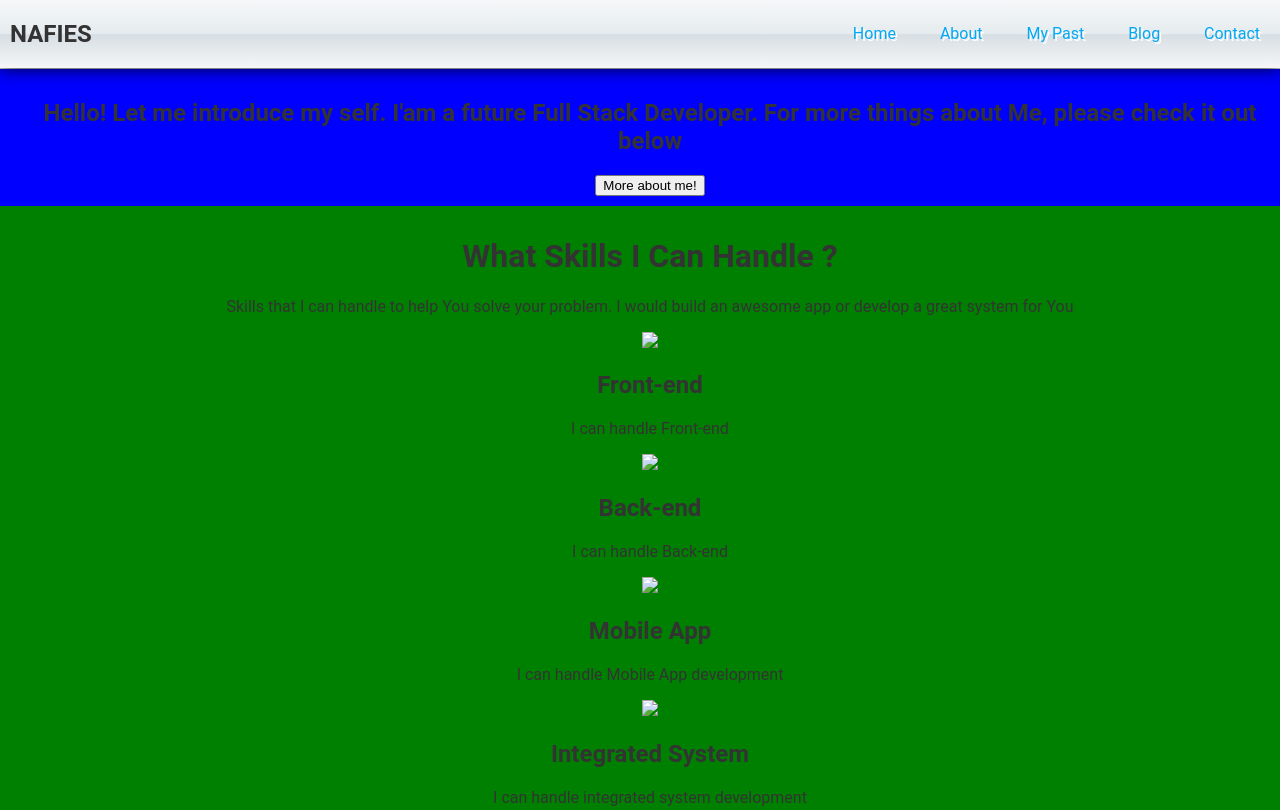
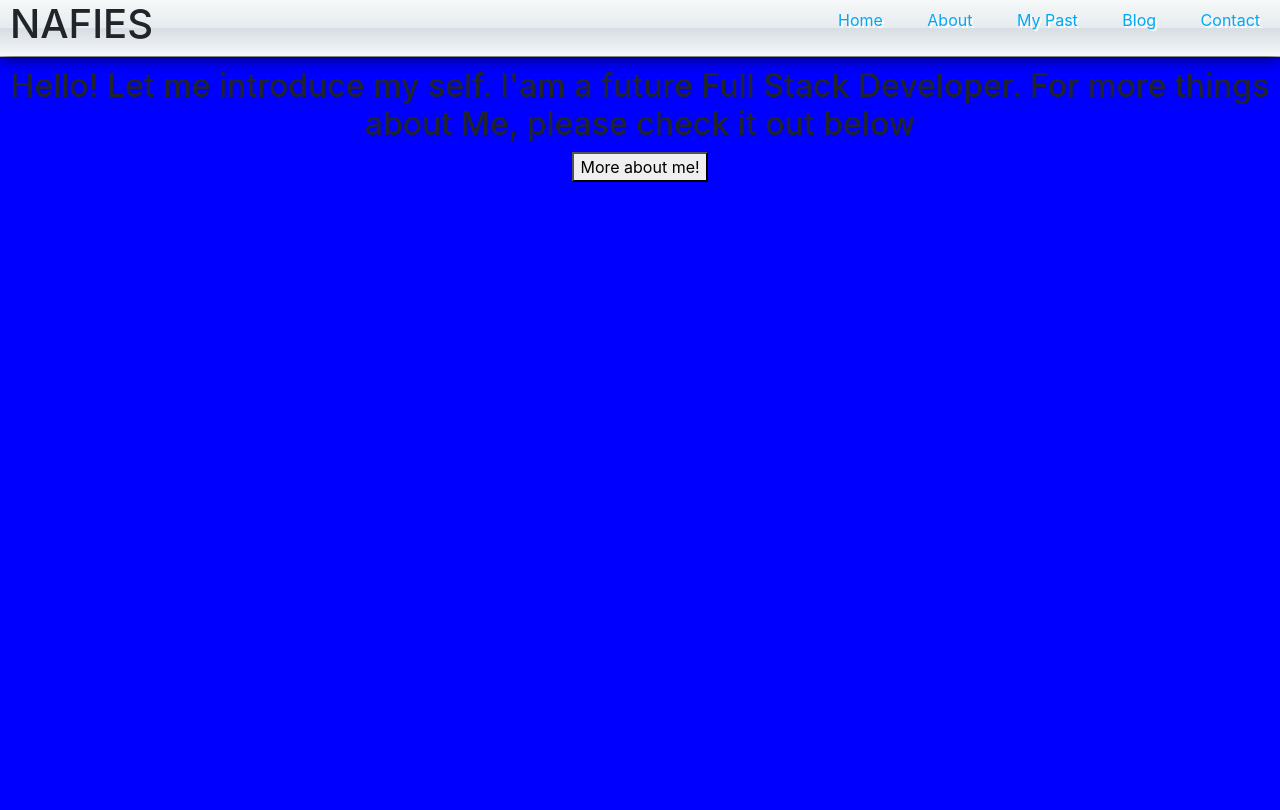
Before and after one commit to nafies1/nafies.github.io, a plain HTML site: page index.html in a window 1280 px wide. Shown: the top 810 px of the page. Drawn offline with nearby package versions, Linux system fonts and the light colour scheme.

Commit message:
mencoba perbaikan tampilan dengan bootstrap tahap 1

```diff
--- a/index.html
+++ b/index.html
@@ -1,9 +1,13 @@
 <!DOCTYPE html>
-<html>
+<html lang="en">
+
 <head>
 	<meta charset="utf-8">
-	<title>Nafies Portofolio</title>
 	<link rel="stylesheet" type="text/css" href="style.css">
+	<link rel="stylesheet" href="https://stackpath.bootstrapcdn.com/bootstrap/4.3.1/css/bootstrap.min.css" integrity="sha384-ggOyR0iXCbMQv3Xipma34MD+dH/1fQ784/j6cY/iJTQUOhcWr7x9JvoRxT2MZw1T" crossorigin="anonymous">
+	<meta name="viewport" content="width=device-width, initial-scale=1, shrink-to-fit=no">
+	<title>Nafies' Portofolio</title>
+
 </head>
 <body>
 	<header>
--- a/style.css
+++ b/style.css
@@ -69,9 +69,10 @@ main{
 #home,#about, #my-past,#blog, #contact {
 	width:100%;
 	/*height: 1366px;*/
-	height: 100%;
+	/*height: 100%;*/
 	padding: 10px;
 	margin: 0 auto;
+	height: 100vh;
 }
 #home{
 	background-color: blue;
```
